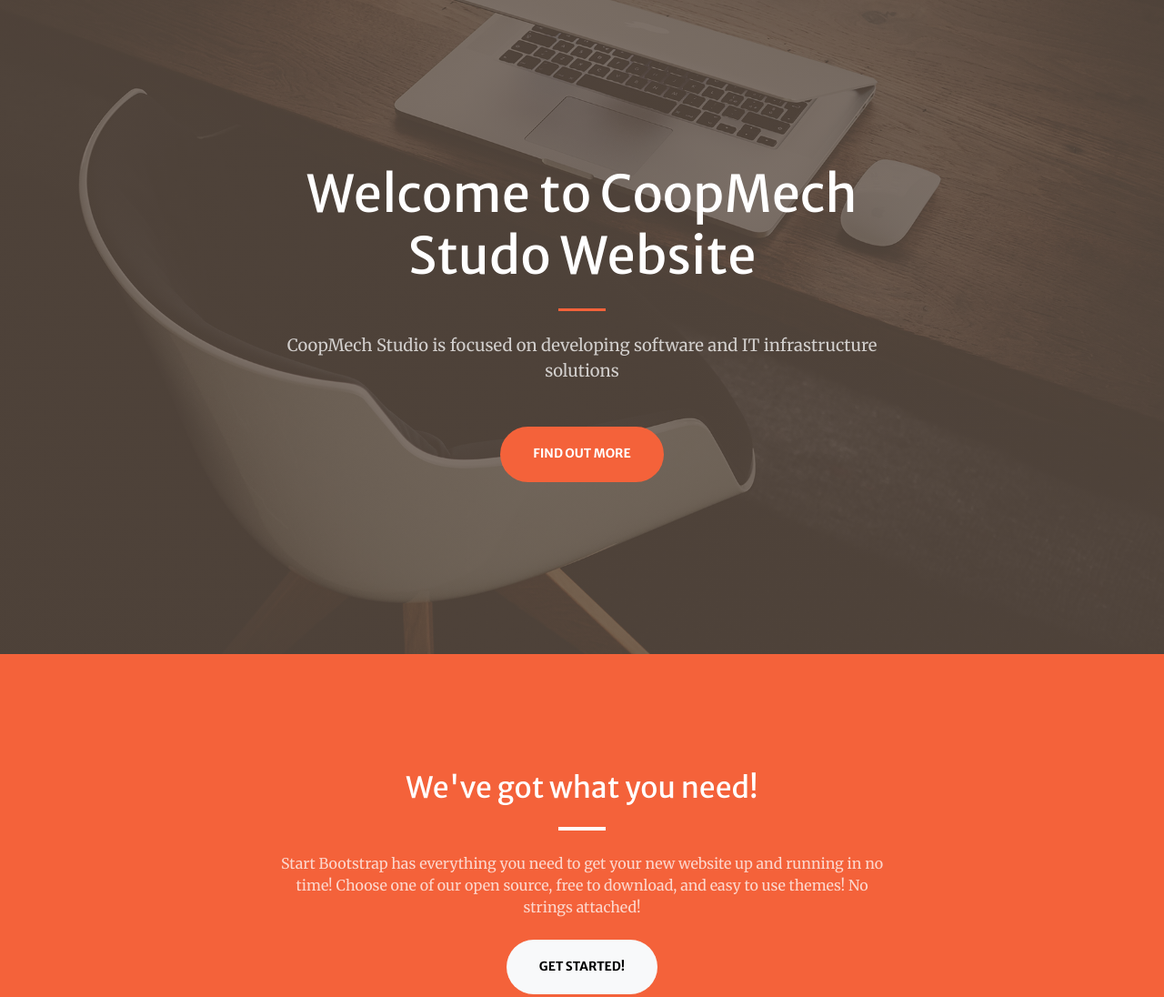
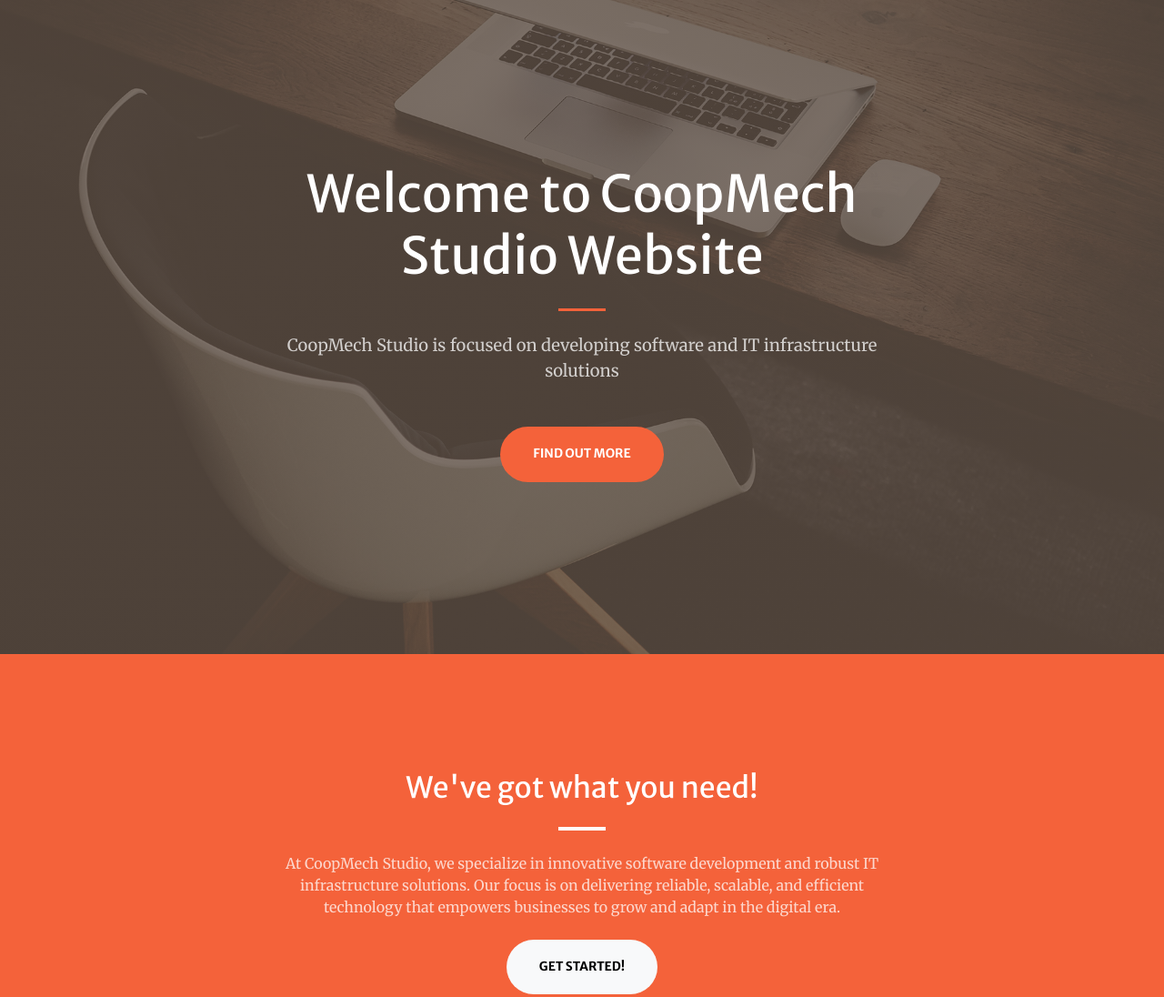
Before and after one commit to coopmech/coopmech.github.io, a plain HTML site: page index.html in a window 1280 px wide. Shown: the part 81-1177 px from the top of the page at 91% size. Drawn offline with nearby package versions, Linux system fonts and the light colour scheme; some packages are replaced by stand-ins of ours; a script that the page names is missing.

Commit message:
Update index.html

```diff
--- a/index.html
+++ b/index.html
@@ -49,7 +49,7 @@
             <div class="container px-4 px-lg-5 h-100">
                 <div class="row gx-4 gx-lg-5 h-100 align-items-center justify-content-center text-center">
                     <div class="col-lg-8 align-self-end">
-                        <h1 class="text-white font-weight-bold">Welcome to CoopMech Studo Website</h1>
+                        <h1 class="text-white font-weight-bold">Welcome to CoopMech Studio Website</h1>
                         <hr class="divider" />
                     </div>
                     <div class="col-lg-8 align-self-baseline">
@@ -66,7 +66,7 @@
                     <div class="col-lg-8 text-center">
                         <h2 class="text-white mt-0">We've got what you need!</h2>
                         <hr class="divider divider-light" />
-                        <p class="text-white-75 mb-4">Start Bootstrap has everything you need to get your new website up and running in no time! Choose one of our open source, free to download, and easy to use themes! No strings attached!</p>
+                        <p class="text-white-75 mb-4">At CoopMech Studio, we specialize in innovative software development and robust IT infrastructure solutions. Our focus is on delivering reliable, scalable, and efficient technology that empowers businesses to grow and adapt in the digital era.</p>
                         <a class="btn btn-light btn-xl" href="#services">Get Started!</a>
                     </div>
                 </div>
```
